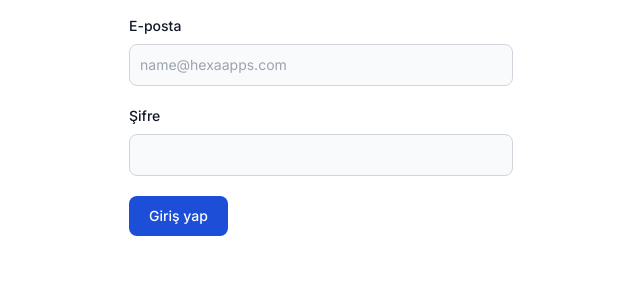
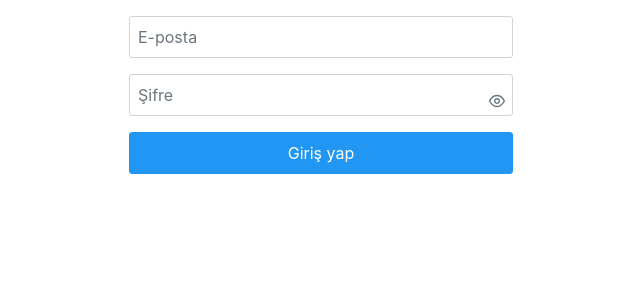
Before and after one commit to berkayoruc/hexa-stock, a Next.js app: page /login in a window 1280 px wide. Shown: the top 300 px of the page, without its empty margins (319-959 px from the left). Built offline with nearby package versions, Linux system fonts and the light colour scheme.

Commit message:
update: prime react init

```diff
--- a/app/components/buttons/ProductButton/index.jsx
+++ b/app/components/buttons/ProductButton/index.jsx
@@ -2,6 +2,7 @@
 
 import SellProductModal from "@/app/products/modals/SellProductModal";
 import Link from "next/link";
+import { Button } from "primereact/button";
 
 export default function ProductButton({ product, setMenuModal, sellOnClose }) {
   return (
@@ -44,16 +45,19 @@ export default function ProductButton({ product, setMenuModal, sellOnClose }) {
       </div>
       <div className="p-6 pt-0 flex flex-col gap-2">
         <Link href={`/product?id=${product?.id}`}>
-          <button className="align-middle select-none font-sans font-bold text-center uppercase transition-all disabled:opacity-50 disabled:shadow-none disabled:pointer-events-none text-xs py-3 px-6 rounded-lg shadow-gray-900/10 hover:shadow-gray-900/20 focus:opacity-[0.85] active:opacity-[0.85] active:shadow-none block w-full bg-blue-gray-900/10 text-blue-gray-900 shadow-none hover:scale-105 hover:shadow-none focus:scale-105 focus:shadow-none active:scale-100 bg-white border border-blue-300">
-            Ürüne Git
-          </button>
+          <Button
+            className="w-full rounded-lg"
+            label="Ürüne Git"
+            severity="info"
+            outlined
+          />
         </Link>
         <Link href={`/add-product?id=${product?.id}`}>
-          <button className="align-middle select-none font-sans font-bold text-center uppercase transition-all disabled:opacity-50 disabled:shadow-none disabled:pointer-events-none text-xs py-3 px-6 rounded-lg shadow-gray-900/10 hover:shadow-gray-900/20 focus:opacity-[0.85] active:opacity-[0.85] active:shadow-none block w-full bg-blue-gray-900/10 text-blue-gray-900 shadow-none hover:scale-105 hover:shadow-none focus:scale-105 focus:shadow-none active:scale-100 bg-blue-300">
-            Stok Ekle
-          </button>
+          <Button className="w-full rounded-lg" label="Stok Ekle" />
         </Link>
-        <button
+        <Button
+          className="w-full rounded-lg"
+          disabled={!product?.count}
           onClick={(e) => {
             e.preventDefault();
             if (product?.count === 0) return;
@@ -61,11 +65,9 @@ export default function ProductButton({ product, setMenuModal, sellOnClose }) {
               <SellProductModal product={product} onClose={sellOnClose} />
             );
           }}
-          disabled={!product?.count}
-          className="align-middle select-none font-sans font-bold text-center uppercase transition-all disabled:opacity-50 disabled:shadow-none disabled:pointer-events-none text-xs py-3 px-6 rounded-lg shadow-gray-900/10 hover:shadow-gray-900/20 focus:opacity-[0.85] active:opacity-[0.85] active:shadow-none block w-full bg-blue-gray-900/10 text-blue-gray-900 shadow-none hover:scale-105 hover:shadow-none focus:scale-105 focus:shadow-none active:scale-100 bg-green-300"
-        >
-          Satış Yap
-        </button>
+          label="Satış Yap"
+          severity="success"
+        />
       </div>
     </div>
   );
--- a/app/globals.css
+++ b/app/globals.css
@@ -1,33 +1,21 @@
-@tailwind base;
-@tailwind components;
-@tailwind utilities;
+@layer tailwind-base, primereact, tailwind-utilities;
 
-/* :root {
-  --foreground-rgb: 0, 0, 0;
-  --background-start-rgb: 214, 219, 220;
-  --background-end-rgb: 255, 255, 255;
+@layer tailwind-base {
+  @tailwind base;
 }
 
-@media (prefers-color-scheme: dark) {
-  :root {
-    --foreground-rgb: 255, 255, 255;
-    --background-start-rgb: 0, 0, 0;
-    --background-end-rgb: 0, 0, 0;
-  }
+@layer tailwind-utilities {
+  @tailwind components;
+  @tailwind utilities;
+}
+
+:root {
+  font-synthesis: none;
+  text-rendering: optimizeLegibility;
+  -webkit-font-smoothing: antialiased;
+  -moz-osx-font-smoothing: grayscale;
 }
 
 body {
-  color: rgb(var(--foreground-rgb));
-  background: linear-gradient(
-      to bottom,
-      transparent,
-      rgb(var(--background-end-rgb))
-    )
-    rgb(var(--background-start-rgb));
+  background-color: var(--surface-card);
 }
-
-@layer utilities {
-  .text-balance {
-    text-wrap: balance;
-  }
-} */
--- a/app/layout.js
+++ b/app/layout.js
@@ -1,5 +1,8 @@
 import { Inter } from "next/font/google";
+import { PrimeReactProvider } from "primereact/api";
 import "./globals.css";
+import "primereact/resources/themes/saga-blue/theme.css";
+import "primeicons/primeicons.css";
 
 const inter = Inter({ subsets: ["latin"] });
 
@@ -11,7 +14,9 @@ export const metadata = {
 export default function RootLayout({ children }) {
   return (
     <html lang="en">
-      <body className={inter.className}>{children}</body>
+      <body className={inter.className}>
+        <PrimeReactProvider>{children}</PrimeReactProvider>
+      </body>
     </html>
   );
 }
--- a/app/login/page.jsx
+++ b/app/login/page.jsx
@@ -1,47 +1,39 @@
 import { login } from "./actions";
+import { Button } from "primereact/button";
+// import { FloatLabel } from "primereact/floatlabel";
+import { Password } from "primereact/password";
+import { InputText } from "primereact/inputtext";
 
 export default function LoginPage() {
   return (
     <div className="p-4">
-      <form className="max-w-sm mx-auto">
-        <div className="mb-5">
-          <label
-            htmlFor="email"
-            className="block mb-2 text-sm font-medium text-gray-900"
-          >
-            E-posta
-          </label>
-          <input
+      <form className="max-w-sm mx-auto flex flex-col gap-4">
+        {/* <FloatLabel> */}
+        <InputText
           type="email"
           id="email"
           name="email"
-            className="bg-gray-50 border border-gray-300 text-gray-900 text-sm rounded-lg focus:ring-blue-500 focus:border-blue-500 block w-full p-2.5 dark:bg-gray-700 dark:border-gray-600 dark:placeholder-gray-400 dark:text-white dark:focus:ring-blue-500 dark:focus:border-blue-500"
-            placeholder="name@hexaapps.com"
           required
+          className="w-full"
+          placeholder="E-posta"
         />
-        </div>
-        <div className="mb-5">
-          <label
-            htmlFor="password"
-            className="block mb-2 text-sm font-medium text-gray-900"
-          >
-            Şifre
-          </label>
-          <input
+        {/* <label htmlFor="email">E-posta</label> */}
+        {/* </FloatLabel> */}
+        {/* <FloatLabel> */}
+        <Password
           type="password"
           id="password"
           name="password"
-            className="bg-gray-50 border border-gray-300 text-gray-900 text-sm rounded-lg focus:ring-blue-500 focus:border-blue-500 block w-full p-2.5 dark:bg-gray-700 dark:border-gray-600 dark:placeholder-gray-400 dark:text-white dark:focus:ring-blue-500 dark:focus:border-blue-500"
           required
+          feedback={false}
+          toggleMask
+          inputClassName="w-full"
+          pt={{ iconField: { root: { className: "w-full" } } }}
+          placeholder="Şifre"
         />
-        </div>
-        <button
-          formAction={login}
-          type="submit"
-          className="text-white bg-blue-700 hover:bg-blue-800 focus:ring-4 focus:outline-none focus:ring-blue-300 font-medium rounded-lg text-sm w-full sm:w-auto px-5 py-2.5 text-center dark:bg-blue-600 dark:hover:bg-blue-700 dark:focus:ring-blue-800"
-        >
-          Giriş yap
-        </button>
+        {/* <label htmlFor="password">Şifre</label> */}
+        {/* </FloatLabel> */}
+        <Button label="Giriş yap" type="submit" formAction={login}></Button>
       </form>
     </div>
   );
--- a/app/page.js
+++ b/app/page.js
@@ -1,6 +1,7 @@
 import { createClient } from "@/utils/supabase/server";
 import { revalidatePath } from "next/cache";
 import { redirect } from "next/navigation";
+import { Button } from "primereact/button";
 
 export default function Home() {
   const Logout = async () => {
@@ -17,9 +18,7 @@ export default function Home() {
     <main>
       <h1 className="text-3xl font-bold">Hello world</h1>
       <form action={Logout}>
-        <button className="bg-blue-500 text-white px-4 py-2 rounded">
-          Log out
-        </button>
+        <Button label="Log out"></Button>
       </form>
     </main>
   );
--- a/app/products/page.jsx
+++ b/app/products/page.jsx
@@ -6,6 +6,8 @@ import ProductButton from "../components/buttons/ProductButton";
 import { getProductsSSR, logout } from "./actions";
 import Link from "next/link";
 import MenuModal from "./modals/MenuModal";
+import { Checkbox } from "primereact/checkbox";
+import { Button } from "primereact/button";
 
 const ProductsPage = () => {
   const [ssrProducts, setSsrProducts] = useState([]);
@@ -59,7 +61,19 @@ const ProductsPage = () => {
     <>
       <div className="flex flex-col h-svh">
         <header className="w-full bg-slate-400 h-16 flex justify-between items-center px-4">
-          <button
+          <Button
+            className="rounded-lg w-12 h-12"
+            aria-label="Menü"
+            icon="pi pi-bars"
+            onClick={() =>
+              setMenuModal(
+                <MenuModal setMenuModal={setMenuModal} logout={logout} />
+              )
+            }
+            tooltip="Menü"
+            tooltipOptions={{ position: "bottom" }}
+          />
+          {/* <button
             onClick={() =>
               setMenuModal(
                 <MenuModal setMenuModal={setMenuModal} logout={logout} />
@@ -68,7 +82,7 @@ const ProductsPage = () => {
             className="h-12 w-12 p-1 rounded-lg bg-white text-sm font-medium flex items-center justify-center text-center border border-gray-400 text-gray-900"
           >
             Menü
-          </button>
+          </button> */}
           <input
             className="w-1/2 h-12 bg-slate-300 rounded-lg pl-2"
             type="text"
@@ -77,21 +91,20 @@ const ProductsPage = () => {
             value={searchItem}
           />
           <Link href="/new-product">
-            <button className="h-12 w-12 p-1 rounded-lg bg-white text-sm font-medium flex items-center justify-center text-center border border-gray-400 text-gray-900">
-              Ekle
-            </button>
+            <Button
+              className="rounded-lg w-12 h-12"
+              aria-label="Ekle"
+              icon="pi pi-plus"
+              tooltip="Ekle"
+              tooltipOptions={{ position: "bottom" }}
+            />
           </Link>
         </header>
         <div className="w-full h-12 flex items-center justify-start px-4 bg-slate-200">
-          <label className="flex items-center justify-start gap-1 text-sm font-medium">
+          <label className="flex items-center justify-start gap-1 text-sm font-medium mr-2">
             {"Stoktakiler"}
-            <input
-              type="checkbox"
-              className="w-4 h-4"
-              checked={inStockChecked}
-              onChange={handleStockChange}
-            />
           </label>
+          <Checkbox checked={inStockChecked} onChange={handleStockChange} />
         </div>
         <main className="w-full bg-slate-300 h-svh-7rem overflow-y-scroll grid grid-cols-2 sm:grid-cols-3 p-2 gap-2">
           {loading && <p>{"Yükleniyor..."}</p>}
--- a/package.json
+++ b/package.json
@@ -14,6 +14,8 @@
     "@supabase/ssr": "^0.4.0",
     "@supabase/supabase-js": "^2.45.0",
     "next": "14.2.5",
+    "primeicons": "^7.0.0",
+    "primereact": "^10.0.9",
     "react": "^18",
     "react-dom": "^18"
   },
```
Also changed, not shown: 1 other file (tests, documents, lock files or other folders). Lines whose indentation alone changed are shown as unchanged.
